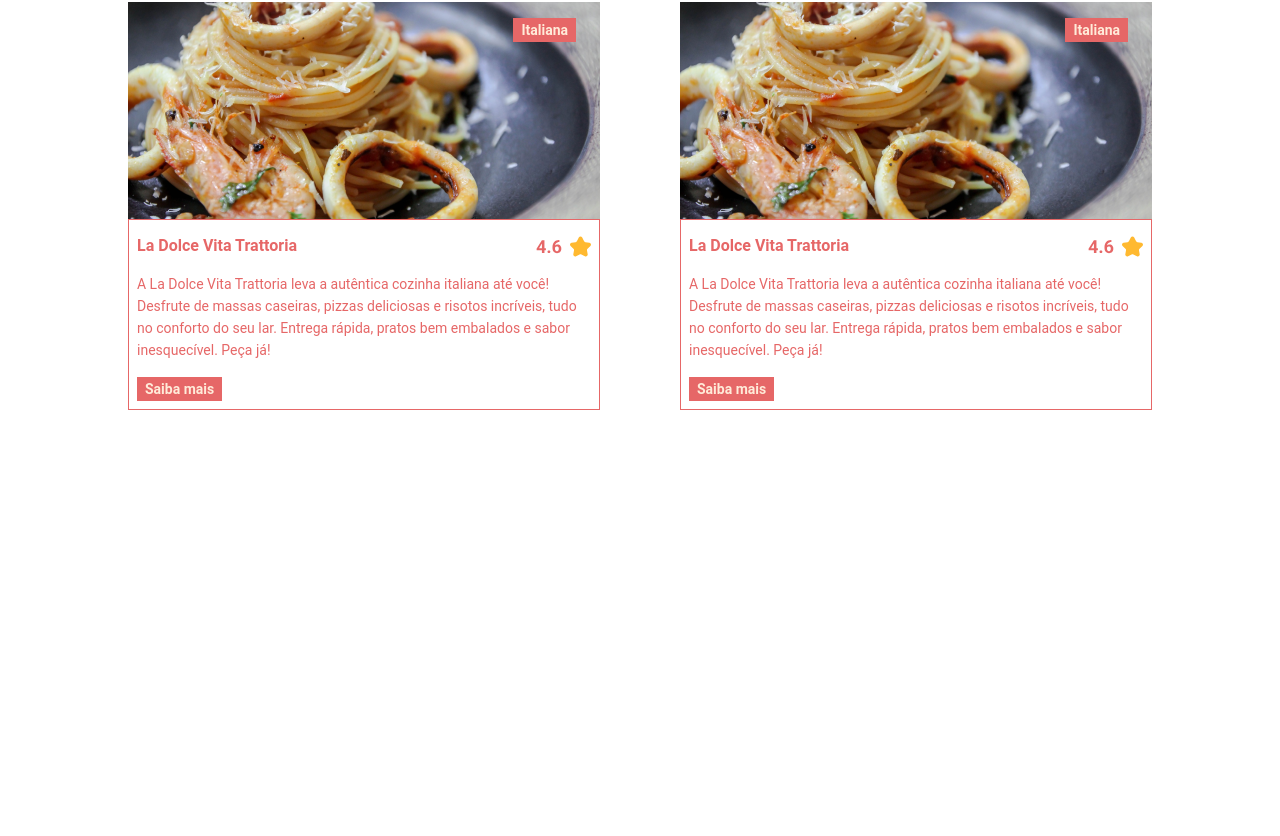
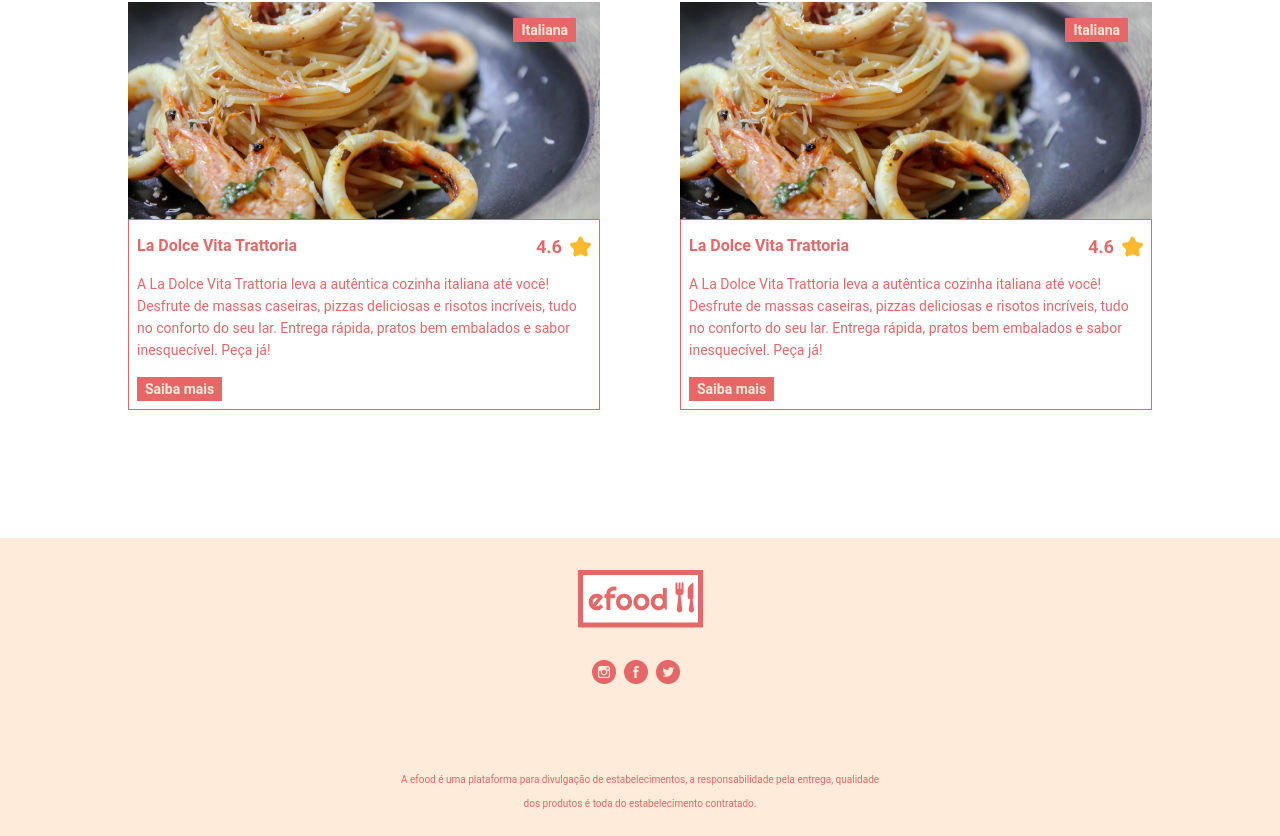
Before and after one commit to GDFgustavo/exercicio_p6, a React (Create React App) app: page / in a window 1280 px wide. Shown: the part 1374-2210 px from the top of the page. Before the commit the page ends 1912 px from the top, so only its background shows below. Built offline with nearby package versions, Linux system fonts and the light colour scheme.

Commit message:
Criando o Footer

```diff
--- a/src/App.tsx
+++ b/src/App.tsx
@@ -1,15 +1,18 @@
+import { BrowserRouter } from 'react-router-dom'
+
 import Header from './components/Header'
+import Footer from './Footer'
 import Home from './Pages/Home'
-// import ProductList from './components/ProductList'
 import { GlobalCss } from './styles'
 
 function App() {
   return (
-    <>
+    <BrowserRouter>
       <GlobalCss />
       <Header />
       <Home />
-    </>
+      <Footer />
+    </BrowserRouter>
   )
 }
 
--- /dev/null
+++ b/src/Footer/index.tsx
@@ -0,0 +1,41 @@
+import { BackgroundFooter, Links, Link } from './styles'
+import logo from '../assets/images/logo.svg'
+import logoFacebook from '../assets/images/logo_facebook.png'
+import logoInstagram from '../assets/images/logo_instagram.png'
+import logoTwitter from '../assets/images/logo_twitter.png'
+
+const Footer = () => (
+  <BackgroundFooter>
+    <div>
+      <img src={logo} alt="Efood" />
+    </div>
+    <div>
+      <Links>
+        <li>
+          <Link>
+            <img src={logoInstagram} alt="Instagram" />
+          </Link>
+        </li>
+        <li>
+          <Link>
+            <img src={logoFacebook} alt="Facebook" />
+          </Link>
+        </li>
+        <li>
+          <Link>
+            <img src={logoTwitter} alt="Twitter" />
+          </Link>
+        </li>
+      </Links>
+    </div>
+    <div>
+      <p>
+        A efood é uma plataforma para divulgação de estabelecimentos, a
+        responsabilidade pela entrega, qualidade dos produtos é toda do
+        estabelecimento contratado.
+      </p>
+    </div>
+  </BackgroundFooter>
+)
+
+export default Footer
--- /dev/null
+++ b/src/Footer/styles.ts
@@ -0,0 +1,40 @@
+import styled from 'styled-components'
+import { cores } from '../styles'
+
+export const BackgroundFooter = styled.div`
+  height: 298px;
+  background-color: ${cores.bege};
+
+  div {
+    display: flex;
+    justify-content: center;
+    align-items: center;
+  }
+
+  img {
+    margin-top: 32px;
+  }
+
+  p {
+    font-size: 10px;
+    font-weight: 400;
+    line-height: 24px;
+    text-align: center;
+    width: 480px;
+    margin-top: 80px;
+    color: ${cores.rosa};
+  }
+`
+
+export const Links = styled.ul`
+  display: flex;
+  align-items: center;
+
+  li {
+    margin-right: 8px;
+  }
+`
+
+export const Link = styled.a`
+  text-decoration: none;
+`
```
